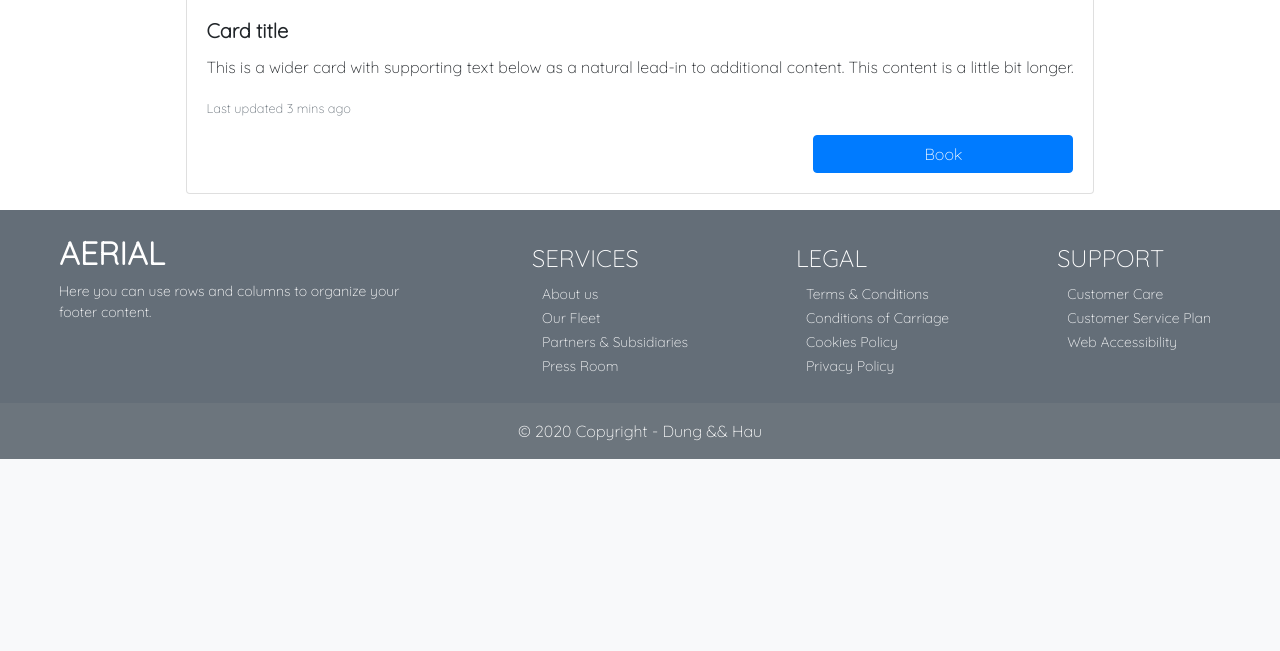
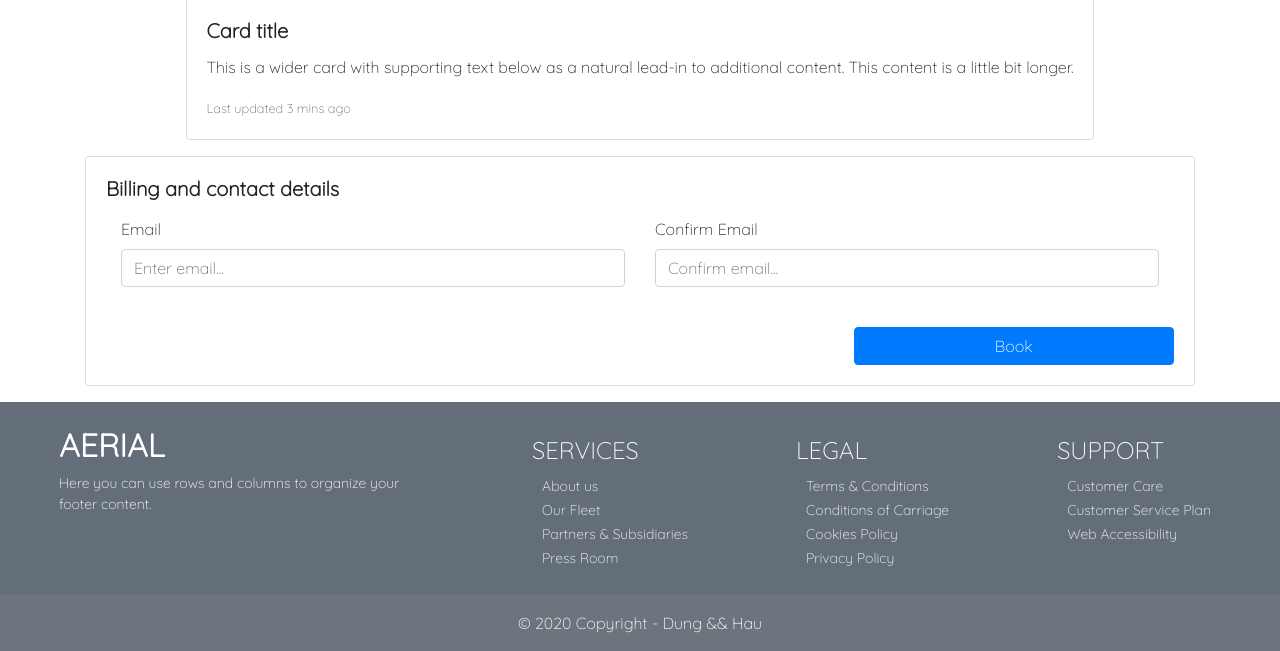
Before and after one commit to CosmicFishi/CongNghePhanMem_ChuyenBay, a Flask app: page /flight-detail in a window 1280 px wide. Shown: the part 778-1429 px from the top of the page. Before the commit the page ends 1237 px from the top, so only its background shows below. Run offline with Flask 2, Linux system fonts and the light colour scheme; some libraries are stand-ins or nearby versions.

Commit message:
finished login.html, added billing template

```diff
--- a/project/saleapp/__init__.py
+++ b/project/saleapp/__init__.py
@@ -6,8 +6,8 @@ from flask_login import LoginManager
 
 app = Flask(__name__)
 app.secret_key = 'askdjasdauo12r1qrt8y93ohto2bt8iou18y3r14ih8yhde8tt8hoi2'
-app.config['SQLALCHEMY_DATABASE_URI']='mysql+pymysql://root:haungo@localhost:3308/db?charset=utf8'
-# app.config['SQLALCHEMY_DATABASE_URI']='mysql+pymysql://root:123456@localhost/db?charset=utf8'
+# app.config['SQLALCHEMY_DATABASE_URI']='mysql+pymysql://root:haungo@localhost:3308/db?charset=utf8'
+app.config['SQLALCHEMY_DATABASE_URI']='mysql+pymysql://root:123456@localhost/db?charset=utf8'
 
 app.config['SQLALCHEMY_TRACK_MODIFICATIONS'] = True
 
--- a/project/saleapp/main.py
+++ b/project/saleapp/main.py
@@ -5,6 +5,7 @@ from saleapp import app, utils, login
 from saleapp.admin import *
 from saleapp.models import customer, flight, airport, UserRole
 import time, datetime
+
 
 @app.route("/")
 def index():
@@ -38,8 +39,10 @@ def register():
             id_card = request.form.get('CMND')
             phone = request.form.get('SDT')
 
-            if utils.check_register(account_name=account_name, user_name=user_name, password=password, phone=phone, id_card=id_card):
+            if utils.check_register(account_name=account_name, user_name=user_name, password=password, phone=phone,
+                                    id_card=id_card):
                 msg = "Đăng kí thành công"
+                redirect('/')
             else:
                 msg = "Đăng kí thất bại, vui lòng thử lại sau"
 
@@ -50,17 +53,25 @@ def register():
 def log():
     return render_template('login.html')
 
+
 @app.route('/query', methods=['post', 'get'])
 def quer():
     return render_template('query.html')
+
 
 @app.route('/flight-detail')
 def flight_detail():
     return render_template('flight-detail.html')
 
+
 @app.route('/book-detail')
 def bookk_detail():
     return render_template('book-detail.html')
+
+
+@app.route('/profile')
+def profile():
+    return render_template('profile.html')
 
 
 def check_user(type_user=UserRole.ADMIN):
@@ -70,12 +81,12 @@ def check_user(type_user=UserRole.ADMIN):
 
         password = str(hashlib.md5(password.strip().encode('utf-8')).hexdigest())
         user = customer.query.filter(customer.user_name == username.strip(),
-                                      customer.password == password,
-                                      customer.type_user == type_user).first()
+                                     customer.password == password,
+                                     customer.type_user == type_user).first()
 
         if user:
             login_user(user=user)
-    return redirect('/admin')
+    return redirect('/')
 
 
 @app.route('/login-admin', methods=['post', 'get'])
--- a/project/saleapp/static/css/styles.css
+++ b/project/saleapp/static/css/styles.css
@@ -120,6 +120,9 @@ body {
     display: flex;
     flex-wrap: wrap;
 }
+.login-container {
+    display:block;
+}
 .btn-submit {
     text-align: center;
 }
@@ -158,3 +161,16 @@ body {
 .book-card {
     margin: 10px;
 }
+
+.container .card {
+    margin-bottom: 1rem;
+}
+.container .card:nth-last-child(1) {
+    margin-bottom: 0px;
+}
+.container-billing {
+    width: 100%;
+}
+.profile-card {
+
+}
--- a/project/saleapp/templates/flight-detail.html
+++ b/project/saleapp/templates/flight-detail.html
@@ -8,6 +8,25 @@
             <h5 class="card-title">Card title</h5>
             <p class="card-text">This is a wider card with supporting text below as a natural lead-in to additional content. This content is a little bit longer.</p>
             <p class="card-text"><small class="text-muted">Last updated 3 mins ago</small></p>
+          </div>
+        </div>
+        <div class="card w-100">
+          <div class="card-body">
+            <h5 class="card-title">Billing and contact details</h5>
+            <p class="card-text">
+                <form action="{{url_for('login_admin')}}" method="post">
+                    <div class="container-billing d-flex flex-wrap">
+                        <div class="form-group col-md-6 col-sm-12">
+                            <label for="email">Email</label>
+                            <input type="text" id="email" name="email" class="form-control" placeholder="Enter email..." />
+                        </div>
+                        <div class="form-group col-md-6 col-sm-12">
+                            <label for="confirm-email">Confirm Email</label>
+                            <input type="text" id="confirm-email" name="confirm-email" class="form-control" placeholder="Confirm email..." />
+                        </div>
+                    </div>
+                </form>
+            </p>
             <div class="card-btn">
                 <input class="btn btn-primary" type="button"  value="Book" />
             </div>
--- a/project/saleapp/templates/layout.html
+++ b/project/saleapp/templates/layout.html
@@ -74,10 +74,13 @@
                     <li class="nav-item">
                         <a class="nav-link" href="#">FLIGHT STATUS</a>
                     </li>
+                    {% if not current_user.is_authenticated %}
                     <li class="nav-item">
                         <a class="nav-link" href="/register">REGISTER</a>
                     </li>
+                    {% endif %}
                 </ul>
+                {% if current_user.is_authenticated %}
                 <div class="dropdown show">
                     <button
                         type="button"
@@ -86,18 +89,26 @@
                         aria-haspopup="true"
                         aria-expanded="false"
                     >
-                        Dung
+                        {{ current_user.account_name }}
                     </button>
                     <div
                         class="dropdown-menu dropdown-menu-right"
                         aria-labelledby="navbarDropdown"
                     >
-                        <a class="dropdown-item" href="#">Profile</a>
-                        <a class="dropdown-item" href="#">Book history</a>
+                        <a class="dropdown-item" href="/profile">Profile</a>
+                        <a class="dropdown-item" href="/book-detail">Book history</a>
                         <div class="dropdown-divider"></div>
                         <a class="dropdown-item" href="#">Logout</a>
                     </div>
                 </div>
+                {% else %}
+                <div class="dropdown show">
+                    <a href="/login" class="btn-nav btn btn-primary">Login</a>
+                </div>
+<!--                <button type="button" class="btn-nav btn btn-primary" >-->
+<!--                        <a href="/login-user">Login</a>-->
+<!--                </button>-->
+                {% endif %}
             </div>
         </nav>
         {% block body %} {% endblock %}
--- a/project/saleapp/templates/login.html
+++ b/project/saleapp/templates/login.html
@@ -3,8 +3,8 @@
 {% block body %}
 <div class="login">
     <h1>LOGIN</h1>
-    <form action="{{url_for('login_admin')}}" method="post">
-        <div class="container">
+    <form action="{{url_for('login_for_user')}}" method="post">
+        <div class="container login-container">
             <div class="form-group">
                 <input type="text" name="username" class="form-control" placeholder="Enter username" />
             </div>
--- a/project/saleapp/templates/register.html
+++ b/project/saleapp/templates/register.html
@@ -1,9 +1,6 @@
 {% extends 'layout.html' %}
 
 {% block body %}
-
-
-
     <div class="query register">
         <h3>Register</h3>
         <form action="{{ url_for('register')}}" method="post">
```
Also changed, not shown: project/saleapp/templates/profile.html (added, +17 -0 lines).
